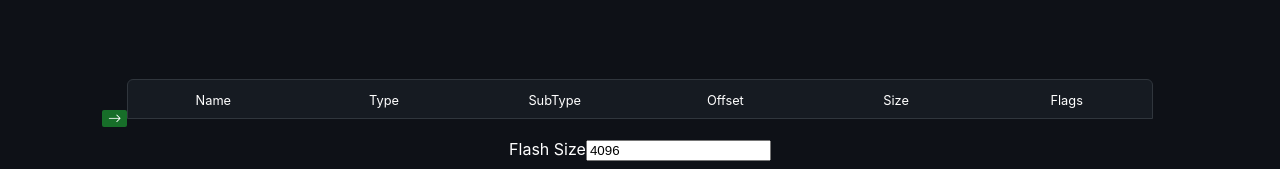
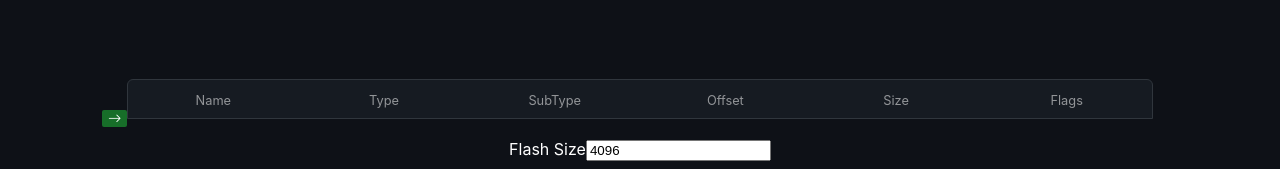
Before and after one commit to platevoltage/esp32-partition-calculator, a React (Create React App) app: page / in a window 1280 px wide. Shown: the top 169 px of the page. Built offline with nearby package versions, Linux system fonts and the light colour scheme.

Commit message:
fixed column lines

```diff
--- a/src/components/Table.css
+++ b/src/components/Table.css
@@ -60,7 +60,7 @@ select {
     background-color: #00ff0022
 }
 .green-row.bottom {
-    border-radius: 6px 6px 6px 6px;
+
 }
 
 
@@ -71,6 +71,7 @@ select {
     padding-top: 1em;
     height: 2em;
     font-size: .8em;
+    color: #ffffff88;
 }
 
 
```
